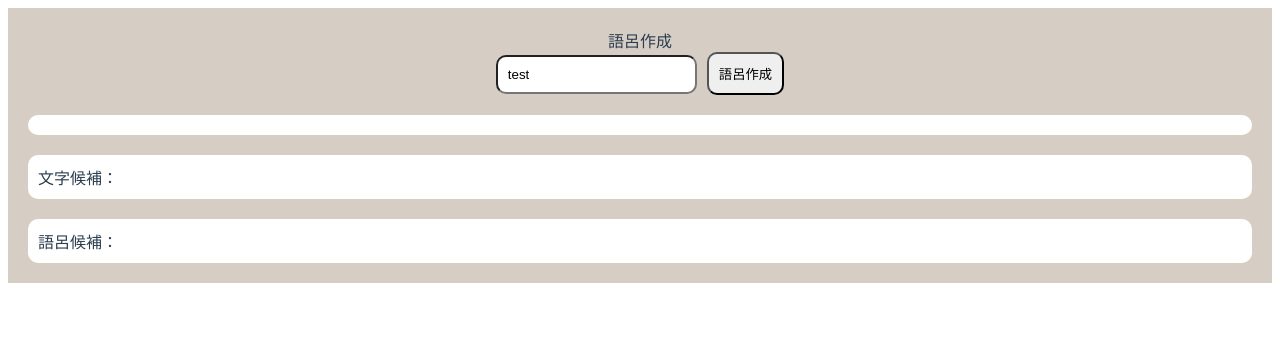
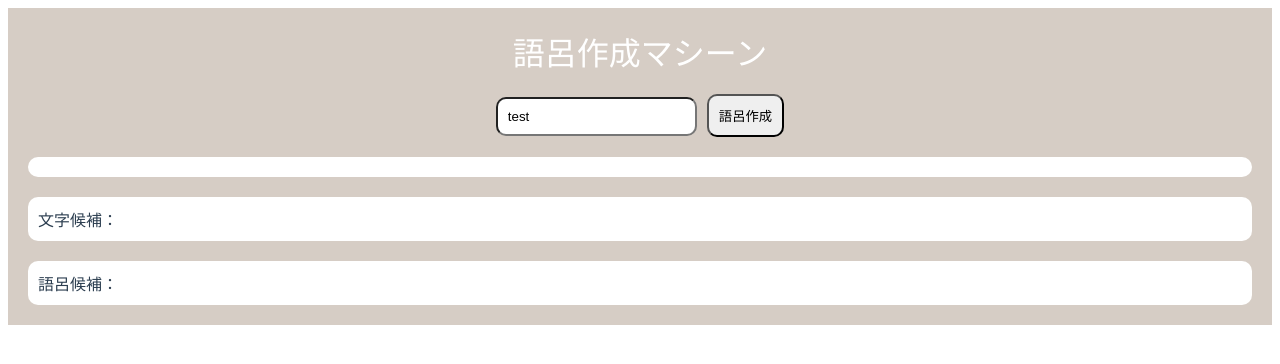
Before and after one commit to mhirosawa/make_goro_vue, a Vue app: page / in a window 1280 px wide. Shown: the top 364 px of the page. Built offline with nearby package versions, Linux system fonts and the light colour scheme.

Commit message:
pointなどをjsonで返すようにした

```diff
--- a/src/components/GoroMain.vue
+++ b/src/components/GoroMain.vue
@@ -1,6 +1,6 @@
 <template>
   <div class="hello">
-    <div>語呂作成</div>
+    <div id="all-title">語呂作成マシーン</div>
     <div class="input-all">
       <input class="input" v-model="keyword" v-on:keyup.enter="callMakeGoro" />
       <button class="input_submti" v-on:click="callMakeGoro">語呂作成</button>
@@ -87,7 +87,7 @@ export default {
         this.results = [];
         for (let i = 0; i < jsonObj.candidates.length; i++) {
           console.log("[" + i + "] : " + jsonObj.candidates[i]);
-          this.results.push({ id: i, text: jsonObj.candidates[i] });
+          this.results.push({ id: i, text: jsonObj.candidates[i].goro });
         }
       }
 
@@ -103,6 +103,11 @@ export default {
 .hello {
   background-color: #d6cdc5;
   padding: 20px;
+}
+#all-title {
+  margin-bottom: 20px;
+  font-size: 200%;
+  color: white;
 }
 .input-all {
   padding-bottom: 20px;
```
Also changed, not shown: 1 other file (tests, documents, lock files or other folders).
